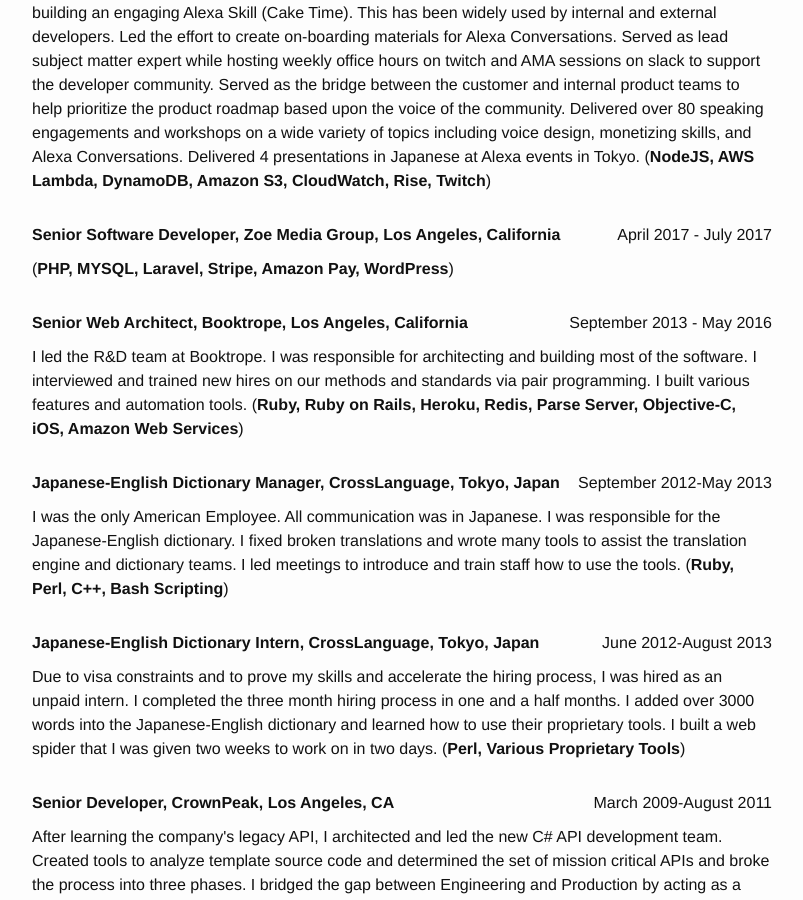
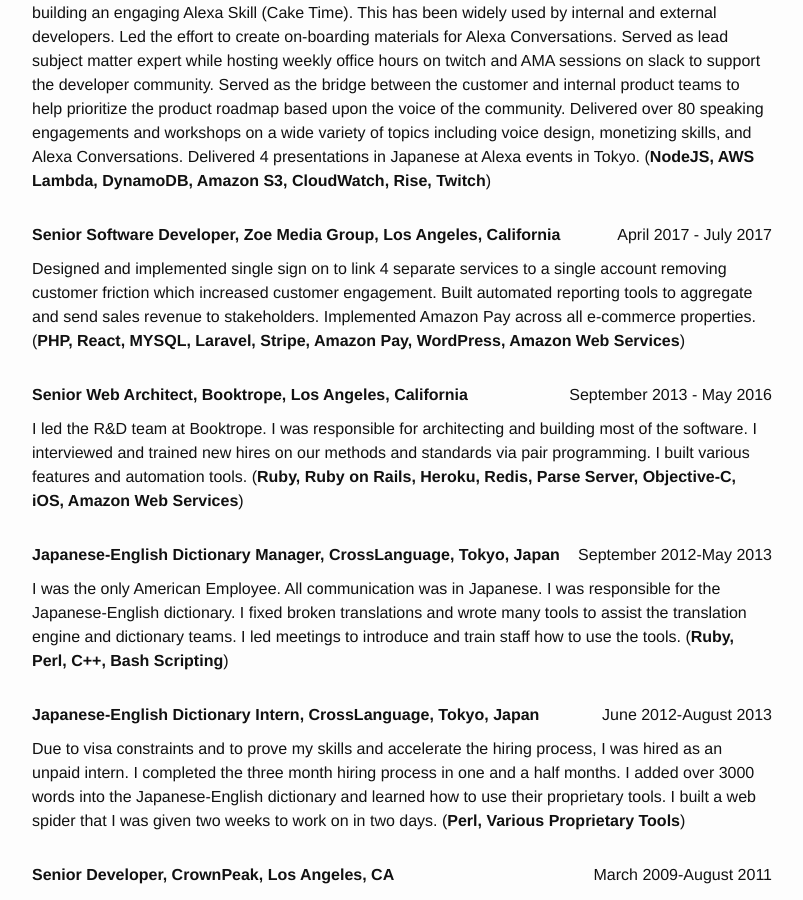
Before and after one commit to SleepyDeveloper/sleepydeveloper.github.io, a Jekyll site: the page built from resume.html, in a window 1280 px wide and 900 px high, scrolled down 579 px. Shown: the whole window, without its empty margins (238-1041 px from the left). Built offline with Jekyll 4.4.1, drawn with Linux system fonts in a browser that asks for light colours.

Commit message:
Added previous experience
Signed-off-by: Justin Jeffress <sleepydeveloper@gmail.com>

```diff
--- a/_data/work-experience.yml
+++ b/_data/work-experience.yml
@@ -9,8 +9,8 @@
   title: Senior Software Developer
   location: Los Angeles, California
   duration: April 2017 - July 2017
-  description:
-  technologies: PHP, MYSQL, Laravel, Stripe, Amazon Pay, WordPress
+  description: Designed and implemented single sign on to link 4 separate services to a single account removing customer friction which increased customer engagement. Built automated reporting tools to aggregate and send sales revenue to stakeholders. Implemented Amazon Pay across all e-commerce properties.
+  technologies: PHP, React, MYSQL, Laravel, Stripe, Amazon Pay, WordPress, Amazon Web Services
 
 - company: Booktrope
   title: Senior Web Architect
```
